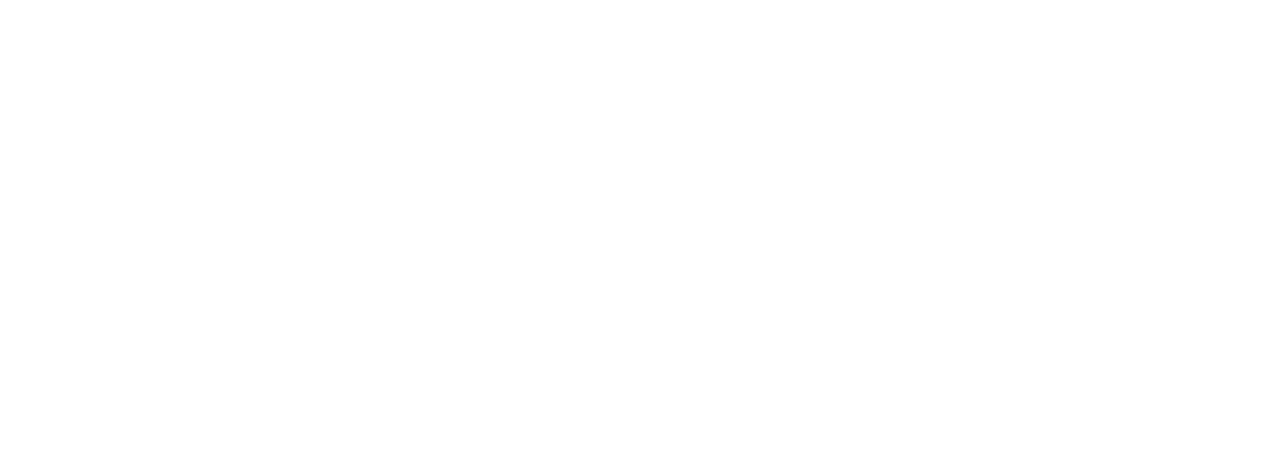
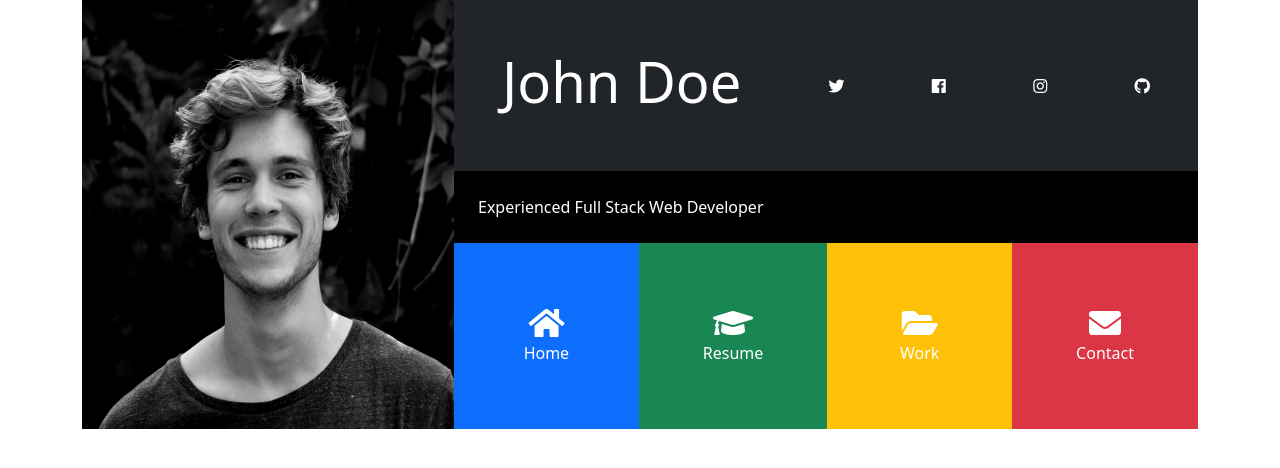
Before and after one commit to Plyavinskiy/portfoligrid, a plain HTML site: page index.html in a window 1280 px wide. Drawn offline with nearby package versions, Linux system fonts and the light colour scheme.

Commit message:
feat: implement the header

```diff
--- a/css/style.css
+++ b/css/style.css
@@ -0,0 +1,19 @@
+#main-header img {
+  width: 100%;
+  height: 100%;
+}
+
+#main-header .port-item {
+  width: 30%;
+}
+
+#main-header .port-item:hover {
+  opacity: 0.8;
+  cursor: pointer;
+}
+
+@media (min-width: 1199px) {
+  .port-item {
+    padding: 4em !important;
+  }
+}
--- a/index.html
+++ b/index.html
@@ -20,6 +20,90 @@
     <title>Bootstrap Theme</title>
   </head>
   <body>
+    <div class="container">
+      <header id="main-header">
+        <div class="row g-0">
+          <div class="col-lg-4 col-md-5">
+            <img src="img/person1.jpg" alt="" />
+          </div>
+          <div class="col-lg-8 col-md-7">
+            <div class="d-flex flex-column">
+              <div class="p-5 bg-dark text-white">
+                <div
+                  class="d-flex flex-row justify-content-between align-items-center"
+                >
+                  <h1 class="display-4">John Doe</h1>
+                  <div class="d-none d-md-block">
+                    <a href="http://twitter.com" class="text-white">
+                      <i class="fab fa-twitter"></i>
+                    </a>
+                  </div>
+                  <div>
+                    <a href="http://facebook.com" class="text-white">
+                      <i class="fab fa-facebook"></i>
+                    </a>
+                  </div>
+                  <div>
+                    <a href="http://instagram.com" class="text-white">
+                      <i class="fab fa-instagram"></i>
+                    </a>
+                  </div>
+                  <div>
+                    <a href="http://github.com" class="text-white">
+                      <i class="fab fa-github"></i>
+                    </a>
+                  </div>
+                </div>
+              </div>
+
+              <div class="p-4 bg-black text-white">
+                Experienced Full Stack Web Developer
+              </div>
+
+              <div>
+                <div
+                  class="d-flex flex-row text-white align-items-stretch text-center"
+                >
+                  <div
+                    class="port-item p-4 bg-primary"
+                    data-bs-toggle="collapse"
+                    data-bs-target="#home"
+                  >
+                    <i class="fas fa-home fa-2x"></i>
+                    <span class="d-none d-sm-block">Home</span>
+                  </div>
+                  <div
+                    class="port-item p-4 bg-success"
+                    data-bs-toggle="collapse"
+                    data-bs-target="#resume"
+                  >
+                    <i class="fas fa-graduation-cap fa-2x"></i>
+                    <span class="d-none d-sm-block">Resume</span>
+                  </div>
+                  <div
+                    class="port-item p-4 bg-warning"
+                    data-bs-toggle="collapse"
+                    data-bs-target="#work"
+                  >
+                    <i class="fas fa-folder-open fa-2x"></i>
+                    <span class="d-none d-sm-block">Work</span>
+                  </div>
+                  <div
+                    class="port-item p-4 bg-danger"
+                    data-bs-toggle="collapse"
+                    data-bs-target="#contact"
+                  >
+                    <i class="fas fa-envelope fa-2x"></i>
+                    <span class="d-none d-sm-block">Contact</span>
+                  </div>
+                </div>
+              </div>
+            </div>
+          </div>
+        </div>
+      </header>
+    </div>
+
     <script
       src="https://code.jquery.com/jquery-3.6.1.min.js"
       integrity="sha256-o88AwQnZB+VDvE9tvIXrMQaPlFFSUTR+nldQm1LuPXQ="
```
